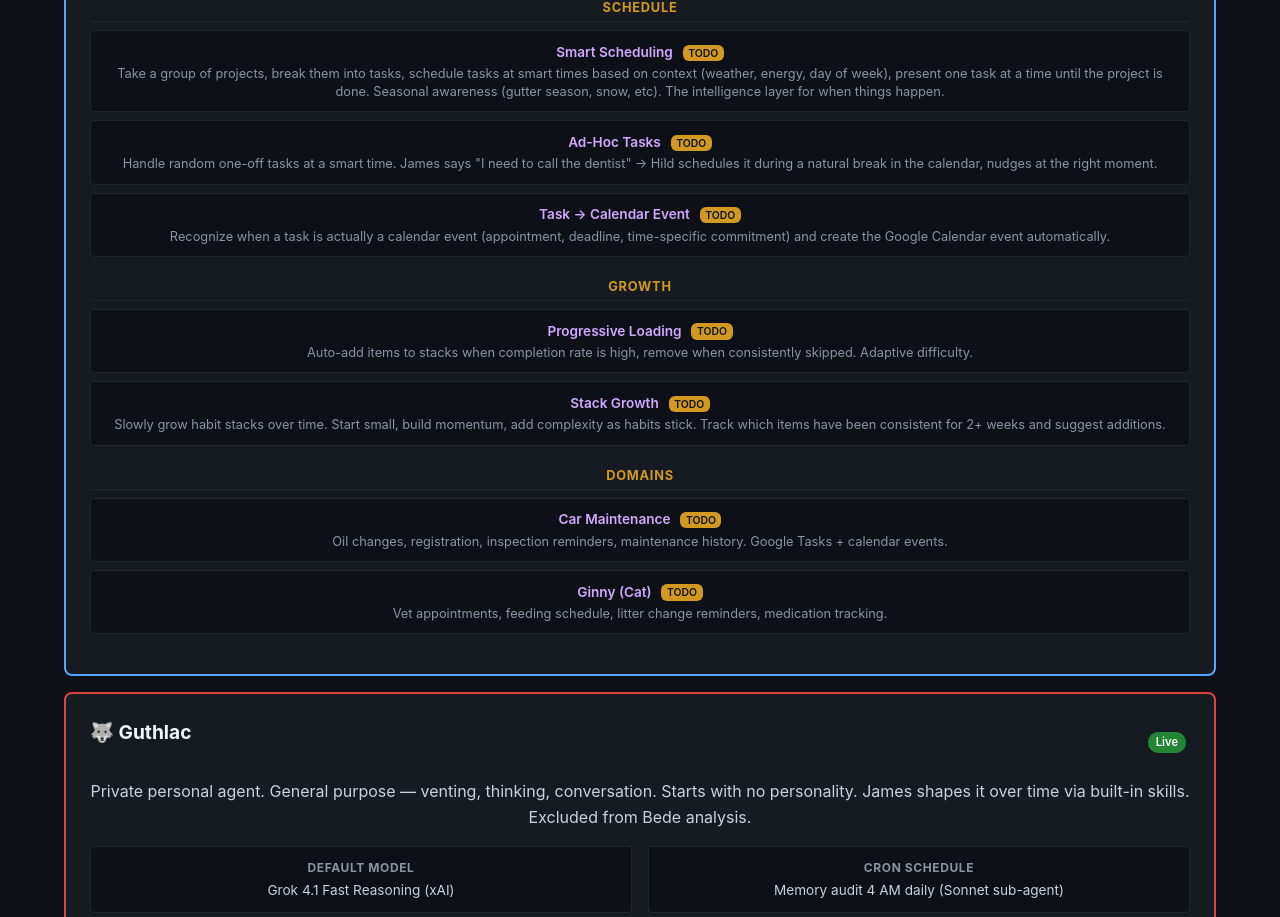
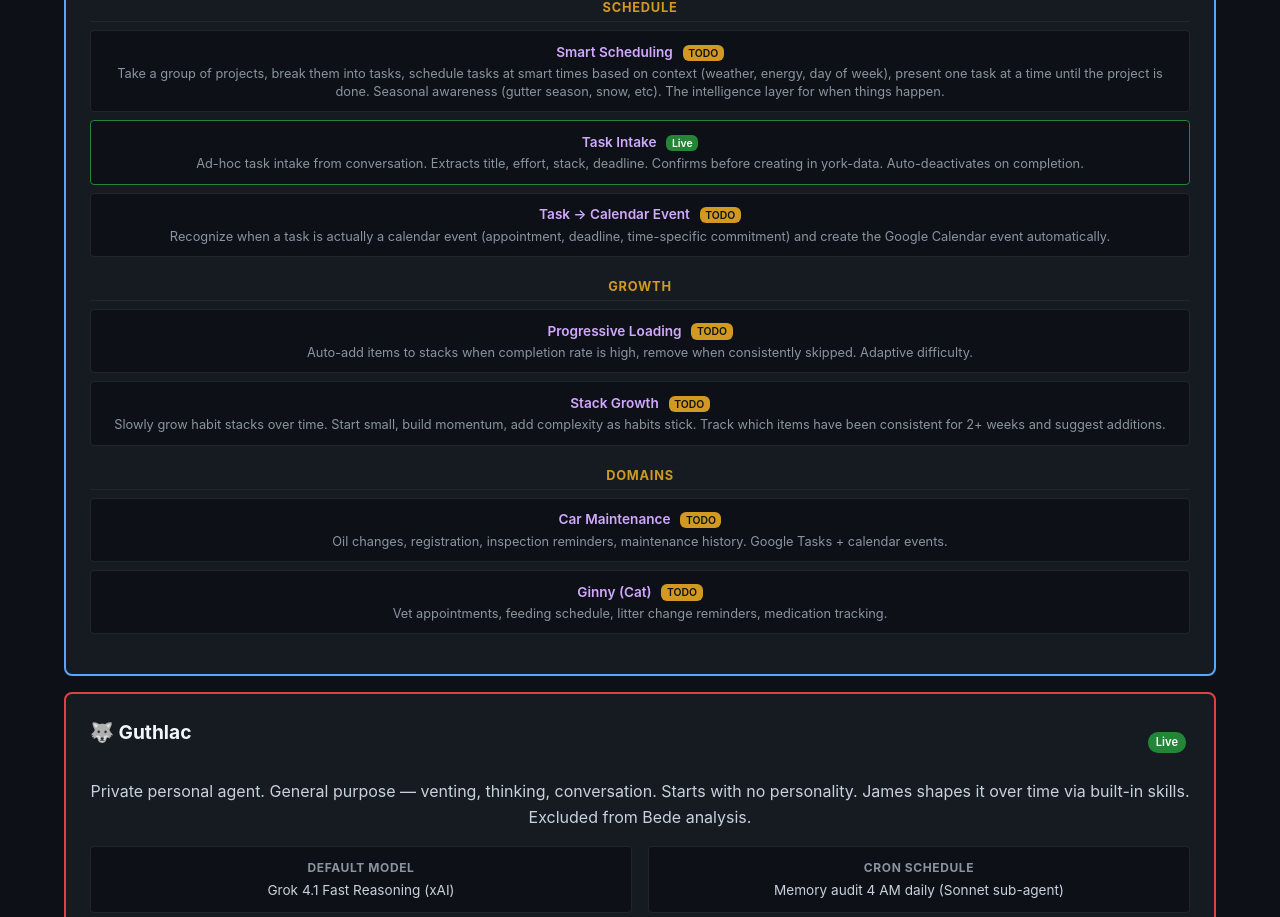
Before and after one commit to yorkbot/openclaw-architecture, a Vue app: page / in a window 1280 px wide. Shown: the part 11060-11977 px from the top of the page. Built offline with nearby package versions, Linux system fonts and the light colour scheme.

Commit message:
Architecture: Hild task-intake skill → Live

```diff
--- a/src/views/AgentDetail.vue
+++ b/src/views/AgentDetail.vue
@@ -568,7 +568,7 @@ const liveAgents = [
         name: 'Schedule',
         skills: [
           { name: 'Smart Scheduling', desc: 'Take a group of projects, break them into tasks, schedule tasks at smart times based on context (weather, energy, day of week), present one task at a time until the project is done. Seasonal awareness (gutter season, snow, etc). The intelligence layer for when things happen.', todo: true },
-          { name: 'Ad-Hoc Tasks', desc: 'Handle random one-off tasks at a smart time. James says "I need to call the dentist" → Hild schedules it during a natural break in the calendar, nudges at the right moment.', todo: true },
+          { name: 'Task Intake', desc: 'Ad-hoc task intake from conversation. Extracts title, effort, stack, deadline. Confirms before creating in york-data. Auto-deactivates on completion.', live: true },
           { name: 'Task → Calendar Event', desc: 'Recognize when a task is actually a calendar event (appointment, deadline, time-specific commitment) and create the Google Calendar event automatically.', todo: true },
         ],
       },
```
